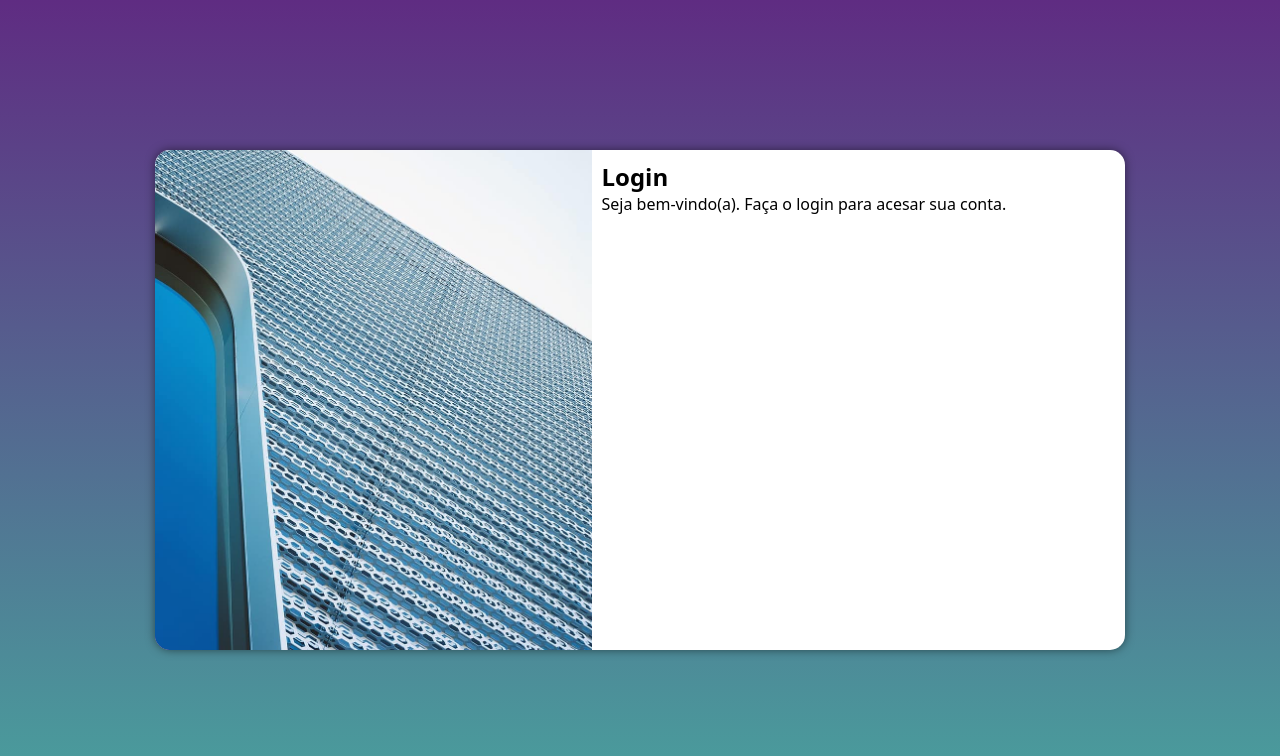
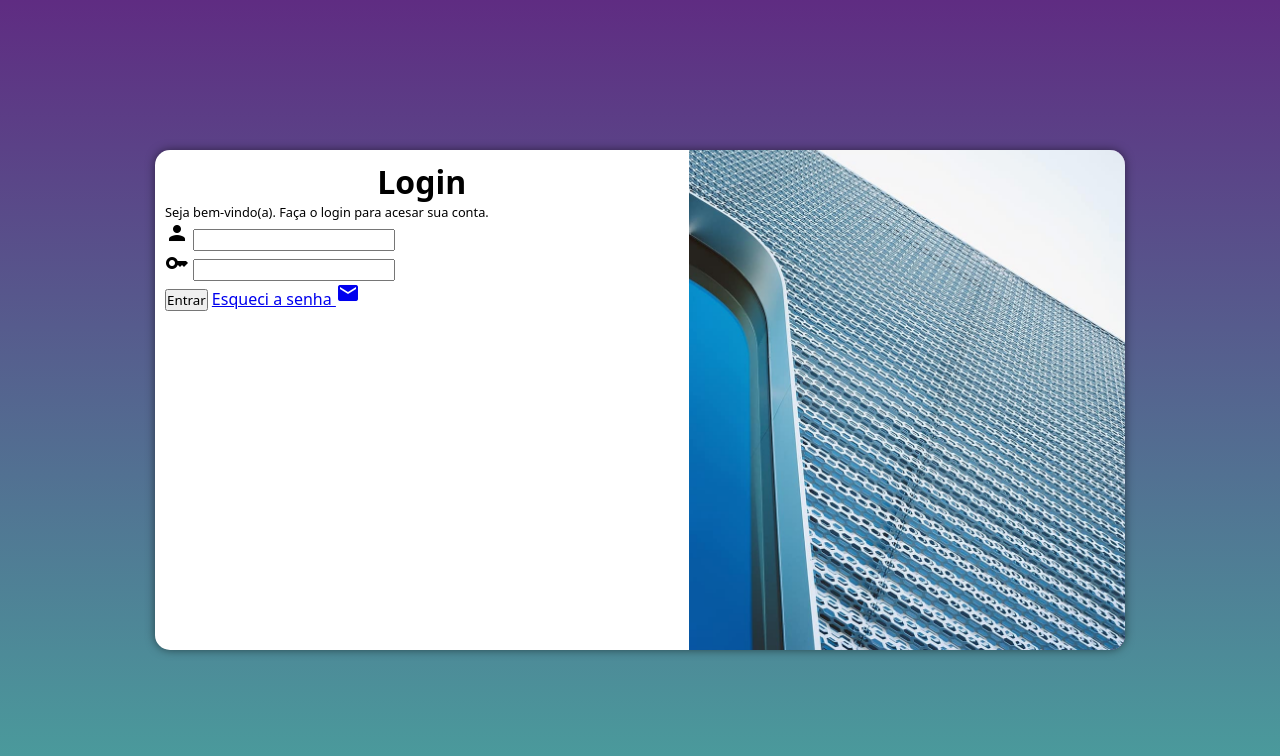
Before and after one commit to ThiagoFrancca/projeto-login, a plain HTML site: page index.html in a window 1280 px wide. Drawn offline with Linux system fonts and the light colour scheme.

Commit message:
formulario criado

```diff
--- a/estilos/media.css
+++ b/estilos/media.css
@@ -23,12 +23,12 @@
         width: 970px;
     }
     section#login > div#imagem{
-        float: left;
+        float: right;
         width: 45%;
         height: 100%;
     }
     section#login > div#formulario{
-        float: right;
+        float: left;
         width: 55%;
     }
 
--- a/estilos/style.css
+++ b/estilos/style.css
@@ -42,3 +42,12 @@ div#formulario{
     padding: 10px;
     display: block;
 }
+
+div#formulario > p{
+    font-size: 0.8em;
+}
+
+div#formulario > h1{
+    font-size: 2em;
+    text-align: center;
+}
--- a/index.html
+++ b/index.html
@@ -6,6 +6,7 @@
     <title>Login</title>
     <link rel="stylesheet" href="estilos/style.css">
     <link rel="stylesheet" href="estilos/media.css">
+    <link href="https://fonts.googleapis.com/icon?family=Material+Icons" rel="stylesheet">
 </head>
 <body>
     <main>
@@ -17,7 +18,23 @@
             <div id="formulario">
                  <h1>Login</h1>
                  <p>Seja bem-vindo(a). Faça o login para acesar sua conta. </p>
+                    <form action="login.php" method="post" autocomplete="on">
 
+                        <div id="campo">
+                            <span class="material-icons">person</span>
+                            <input type="email" name="login" id="ilogin" autocomplete="email">
+                            <label for="ilogin"></label>
+                        </div>
+
+                        <div id="campo">
+                            <span class="material-icons">key</span>
+                            <input type="password" name="senha" id="isenha" required minlength="8">
+                            <label for="isenha"></label>
+                        </div>
+                        <input type="submit" value="Entrar">
+                        <a href="exemplo.html">Esqueci a senha  <span class="material-icons">email</span></a>
+
+                    </form>
             </div>
         </section>
     </main>
```
